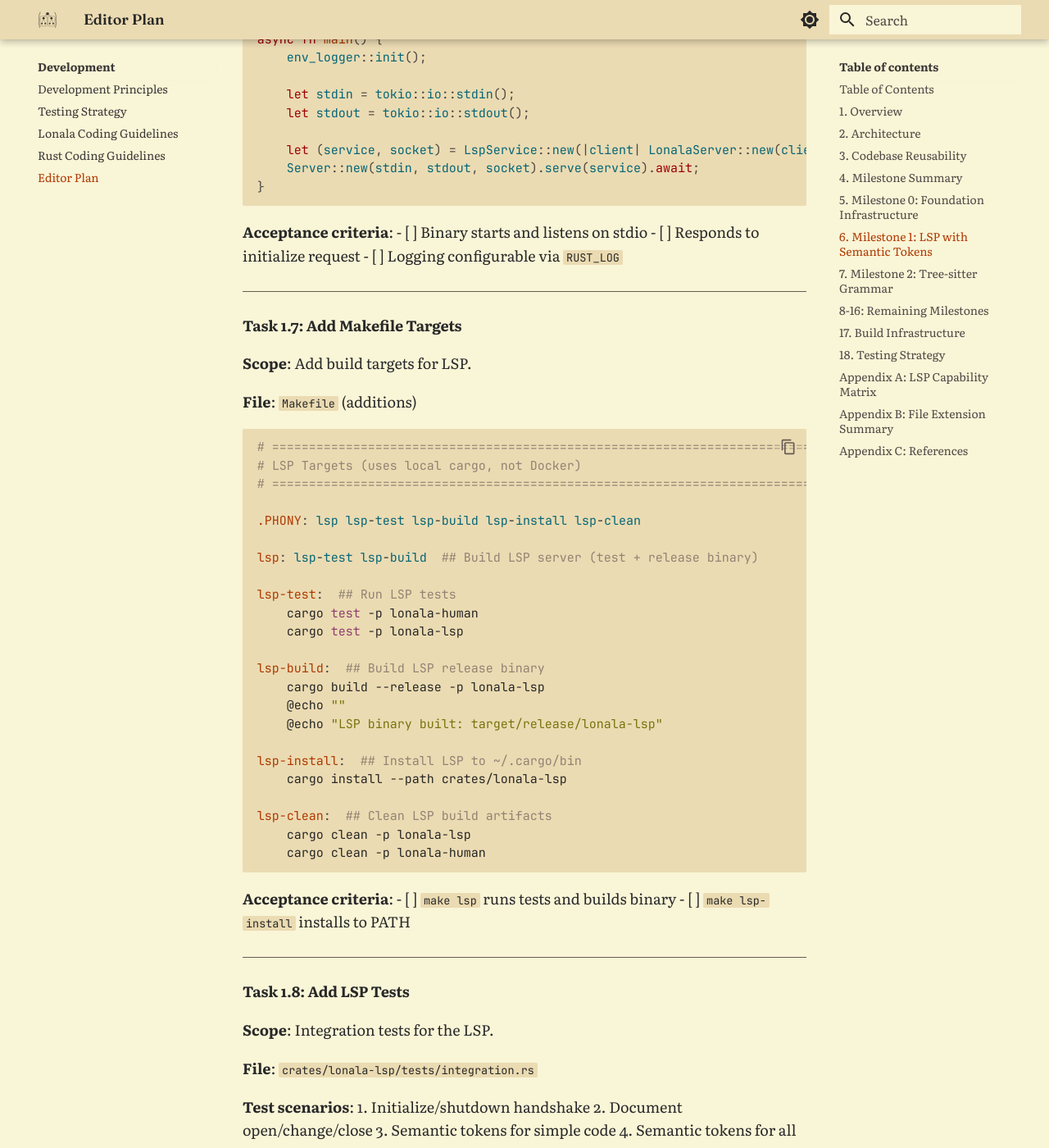
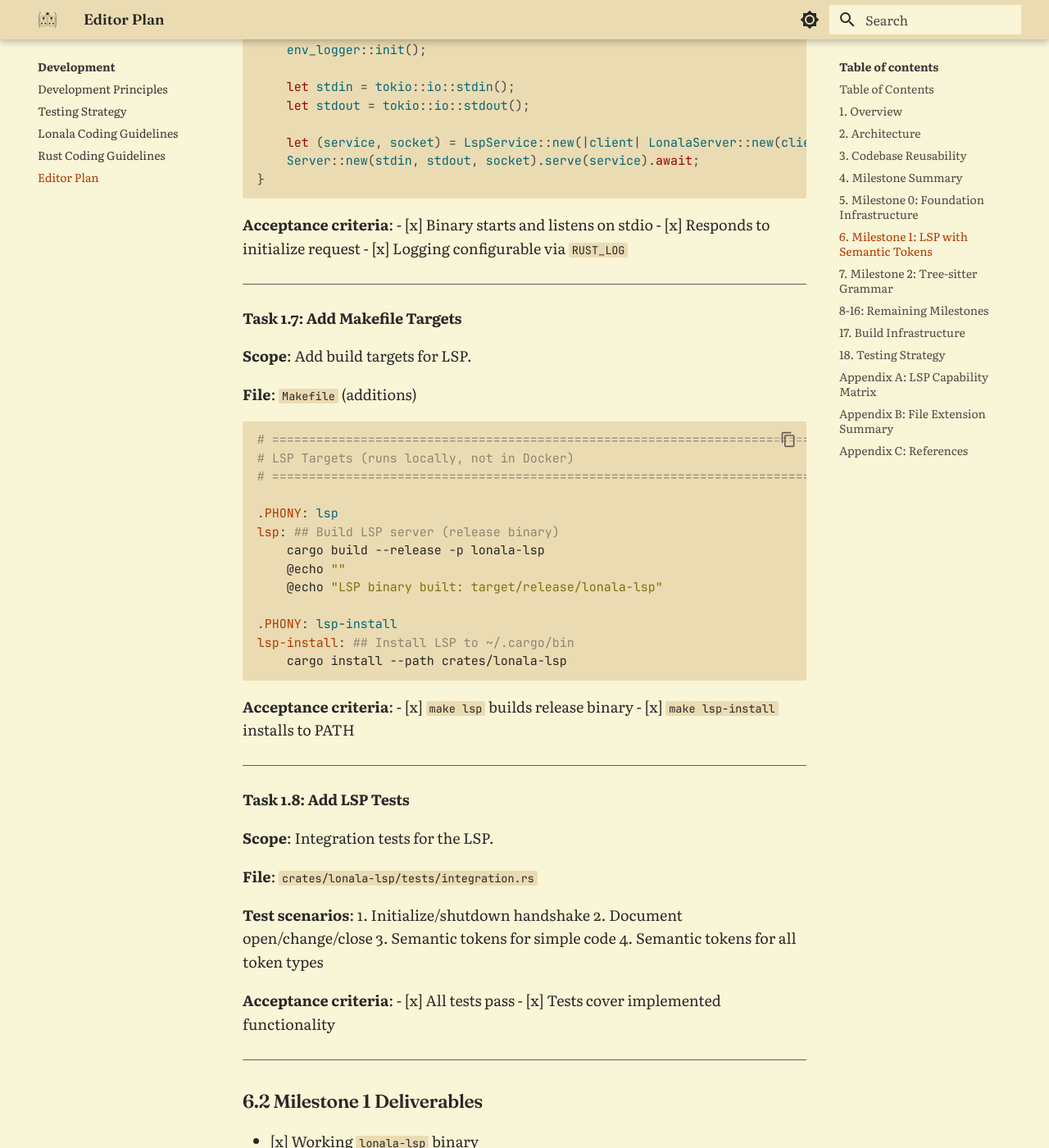
Before and after one commit to sarnowski/lona, an MkDocs documentation site: the page built from docs/development/editor-plan.md, in a window 1280 px wide and 1400 px high, scrolled down 38918 px. Shown: the whole window at 82% size. Built offline with MkDocs 1.6.1 and Material for MkDocs 9.7.7, drawn with Linux system fonts in a browser that asks for light colours; some of the changed text lies outside the part shown.

Commit message:
feat(tooling): add Zed extension for Lonala editor support
Implement complete Zed editor integration combining Tree-sitter
grammar with LSP server. The extension provides syntax highlighting,
bracket matching, auto-indentation, and code outline via Tree-sitter,
plus semantic tokens from the LSP.

Key design decisions:
- Query files live in tree-sitter-lonala as source of truth
- Makefile copies queries to zed-plugin during build
- Removed Clojure Java-interop forms (import, defprotocol, etc.)
- Added Lonala-specific forms (spawn, send, receive, defnative)

Completes Milestone 3 in editor-plan.md.

````diff
--- a/docs/development/editor-plan.md
+++ b/docs/development/editor-plan.md
@@ -448,7 +448,7 @@
 | **0** | **Foundation** ✓ | Source tracking, Diagnostic trait, lonala-human crate | None |
 | **1** | **LSP + Semantic Tokens** ✓ | Working LSP with syntax highlighting | M0 |
 | **2** | **Tree-sitter Grammar** ✓ | Syntax highlighting for Zed/Neovim | None |
-| 3 | Zed Extension | Full Zed integration | M1, M2 |
+| **3** | **Zed Extension** ✓ | Full Zed integration | M1, M2 |
 | 4 | VS Code Extension | Full VS Code integration | M1 |
 | 5 | Neovim/Vim Support | Neovim and Vim integration | M1, M2 |
 | 6 | LSP Diagnostics | Real-time error reporting | M1 |
@@ -469,7 +469,7 @@
  │         │
  │         └──► M4 (VS Code)
  │
- └──► M2 (Tree-sitter) ✓ ──► M3 (Zed)
+ └──► M2 (Tree-sitter) ✓ ──► M3 (Zed) ✓
                 │
                 └──► M5 (Neovim)
 ```
@@ -1220,9 +1220,9 @@
 ```
 
 **Acceptance criteria**:
-- [ ] Crate compiles successfully
-- [ ] Dependencies resolve correctly
-- [ ] `cargo build -p lonala-lsp` produces binary
+- [x] Crate compiles successfully
+- [x] Dependencies resolve correctly
+- [x] `cargo build -p lonala-lsp` produces binary
 
 ---
 
@@ -1302,9 +1302,9 @@
 ```
 
 **Acceptance criteria**:
-- [ ] Thread-safe document storage
-- [ ] Integrates with `SourceRegistry`
-- [ ] Line index updated on content change
+- [x] Thread-safe document storage
+- [x] Integrates with `SourceRegistry`
+- [x] Line index updated on content change
 
 ---
 
@@ -1388,9 +1388,9 @@
 ```
 
 **Acceptance criteria**:
-- [ ] Bidirectional conversion works correctly
-- [ ] UTF-16 conversion handles multi-byte characters (emoji, CJK, etc.)
-- [ ] Unit tests for conversion functions including Unicode edge cases
+- [x] Bidirectional conversion works correctly
+- [x] UTF-16 conversion handles multi-byte characters (emoji, CJK, etc.)
+- [x] Unit tests for conversion functions including Unicode edge cases
 
 ---
 
@@ -1508,10 +1508,10 @@
 ```
 
 **Acceptance criteria**:
-- [ ] All token types correctly classified
-- [ ] Delta encoding is correct
-- [ ] Uses `lonala-human::is_special_form()` for keyword detection
-- [ ] Symbols default to VARIABLE (function detection requires runtime)
+- [x] All token types correctly classified
+- [x] Delta encoding is correct
+- [x] Uses `lonala-human::is_special_form()` for keyword detection
+- [x] Symbols default to VARIABLE (function detection requires runtime)
 
 ---
 
@@ -1609,10 +1609,10 @@
 ```
 
 **Acceptance criteria**:
-- [ ] Server initializes with correct capabilities
-- [ ] Document sync works
-- [ ] Semantic tokens returned
-- [ ] Server shuts down cleanly
+- [x] Server initializes with correct capabilities
+- [x] Document sync works
+- [x] Semantic tokens returned
+- [x] Server shuts down cleanly
 
 ---
 
@@ -1639,9 +1639,9 @@
 ```
 
 **Acceptance criteria**:
-- [ ] Binary starts and listens on stdio
-- [ ] Responds to initialize request
-- [ ] Logging configurable via `RUST_LOG`
+- [x] Binary starts and listens on stdio
+- [x] Responds to initialize request
+- [x] Logging configurable via `RUST_LOG`
 
 ---
 
@@ -1652,34 +1652,24 @@
 **File**: `Makefile` (additions)
 
 ```makefile
-# =============================================================================
-# LSP Targets (uses local cargo, not Docker)
-# =============================================================================
-
-.PHONY: lsp lsp-test lsp-build lsp-install lsp-clean
-
-lsp: lsp-test lsp-build  ## Build LSP server (test + release binary)
-
-lsp-test:  ## Run LSP tests
-	cargo test -p lonala-human
-	cargo test -p lonala-lsp
-
-lsp-build:  ## Build LSP release binary
+# ==============================================================================
+# LSP Targets (runs locally, not in Docker)
+# ==============================================================================
+
+.PHONY: lsp
+lsp: ## Build LSP server (release binary)
 	cargo build --release -p lonala-lsp
 	@echo ""
 	@echo "LSP binary built: target/release/lonala-lsp"
 
-lsp-install:  ## Install LSP to ~/.cargo/bin
+.PHONY: lsp-install
+lsp-install: ## Install LSP to ~/.cargo/bin
 	cargo install --path crates/lonala-lsp
-
-lsp-clean:  ## Clean LSP build artifacts
-	cargo clean -p lonala-lsp
-	cargo clean -p lonala-human
 ```
 
 **Acceptance criteria**:
-- [ ] `make lsp` runs tests and builds binary
-- [ ] `make lsp-install` installs to PATH
+- [x] `make lsp` builds release binary
+- [x] `make lsp-install` installs to PATH
 
 ---
 
@@ -1839,20 +1831,18 @@
 
 ```makefile
 # LSP targets (local cargo, not Docker)
-lsp              # Test and build LSP
-lsp-test         # Run lonala-human and LSP tests
-lsp-build        # Build release binary
+lsp              # Build LSP release binary
 lsp-install      # Install to ~/.cargo/bin
 
 # Tree-sitter targets
-tree-sitter      # Generate and test grammar
-tree-sitter-generate
-tree-sitter-test
-
-# Editor targets
-editors          # Build all editors
-editors-zed      # Build Zed extension
-editors-vscode   # Build VS Code extension
+tree-sitter          # Generate and test grammar
+tree-sitter-generate # Generate parser
+tree-sitter-test     # Run grammar tests
+tree-sitter-clean    # Clean build artifacts
+
+# Zed plugin targets
+zed-plugin       # Build Zed extension (copies queries, builds WASM)
+zed-plugin-clean # Clean Zed plugin build artifacts
 ```
 
 ---
````
Also changed, not shown: other parts of docs/development/editor-plan.md (+21 -19 lines), tools/tree-sitter-lonala/README.md (+17 -7 lines), tools/zed-plugin/README.md (added, +46 -0 lines), 10 other files.
